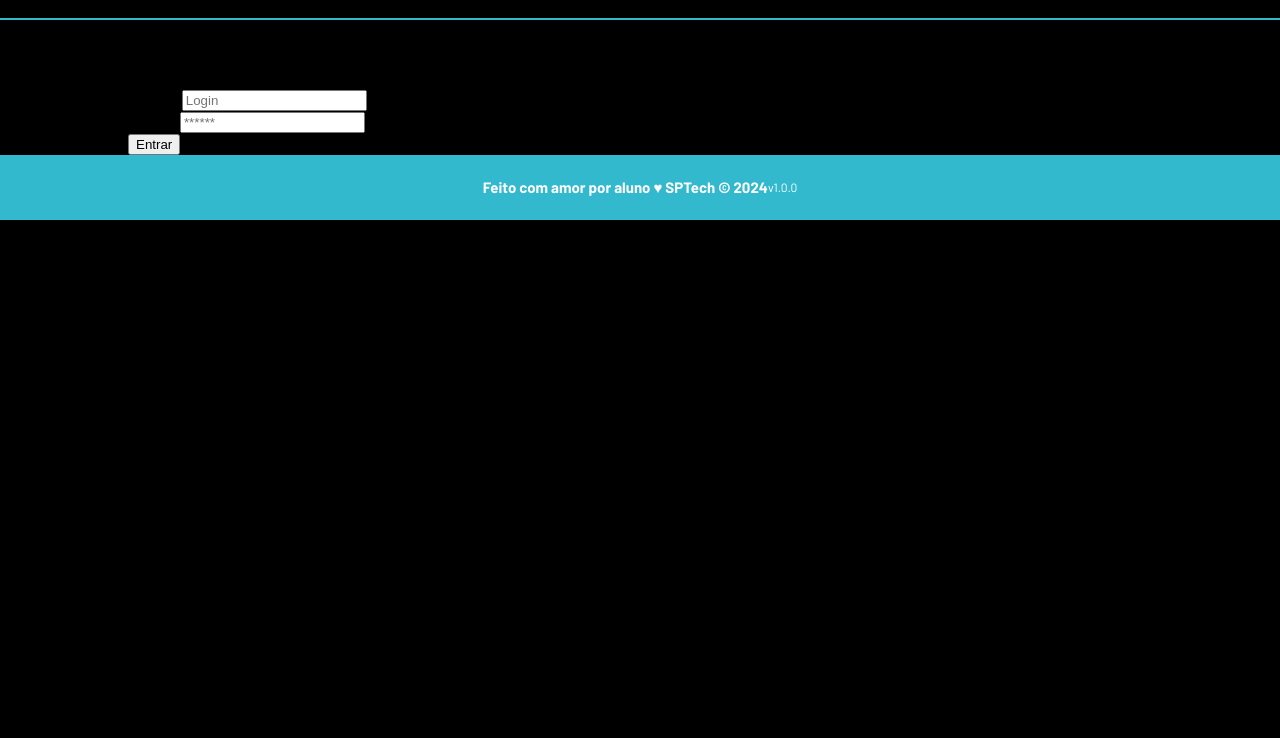
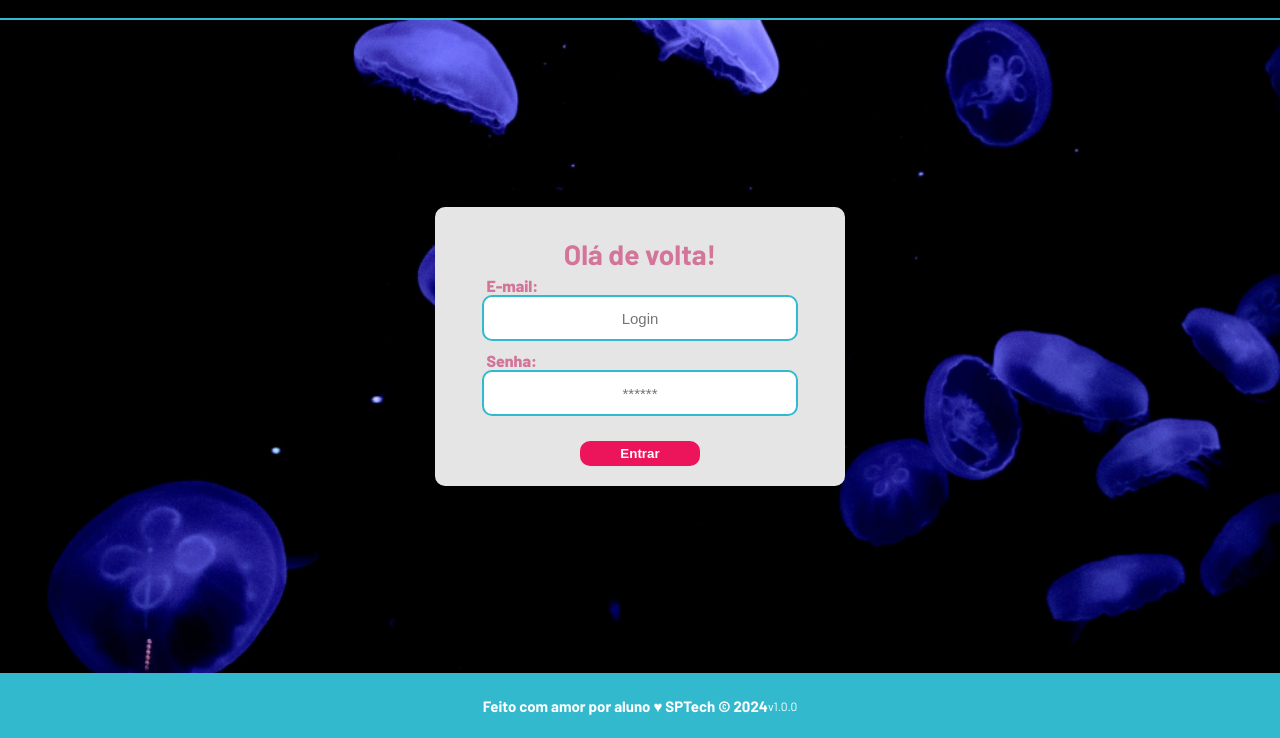
Before and after one commit to DinizSptech/AquaTechDiniz, a plain HTML site: page public/login.html in a window 1280 px wide. Shown: the part 62-800 px from the top of the page. Drawn offline with Linux system fonts and the light colour scheme.

Commit message:
Exercício finalizado

```diff
--- a/public/styles/style.css
+++ b/public/styles/style.css
@@ -16,6 +16,7 @@ body{
     --tamanho-banner: calc(100vh - var(--tamanho-header) - var(--tamanho-footer) - 2px);
     --tamanho-login: calc(100vh - var(--tamanho-header) - var(--tamanho-footer) - 2px);
     --tamanho-footer: 65px;
+    --largura-campo: calc(var(--tamanho-login)*0.8)
 }
 
 
@@ -139,3 +140,75 @@ body{
 .version {
     font-size:12px;
 }
+.login{
+    height: var(--tamanho-login);
+    display: flex;
+    justify-content: center;
+    align-items: center;
+    background-image: url('../assets/imgs/bg-jelly-fish-para-home.png');
+    background-size: cover;
+}
+
+.card{
+    background-color: #e5e5e5;
+    width: 40%;
+    height: fit-content;
+    display: flex;
+    justify-content:center;
+    align-items: center;
+    border-radius: 10px;
+    flex-direction: column;
+    font-weight: 800;
+    padding: 0px;
+    margin: 0;
+}
+.card h2{
+    color: #d37499;
+    margin: 0;
+    margin-top: 30px;
+    font-size: 28px;
+}
+.campo span{
+    color: #d37499;
+    align-self: flex-start;
+}
+
+.card input{
+    width: 100%;
+    border-radius: 10px;
+    border: 2px solid #32B9CD;
+    height: 40px;
+    text-align: center;
+    font-size: 15px;
+}
+
+.formulario .botao{
+    justify-self: center;
+    align-self: center;
+    border-radius: 10px;
+    background-color: #EC145B;
+    border: 0;
+    color: white;
+    padding: 5px;
+    text-align: center;
+    width: 120px;
+    font-weight: 800;
+    margin: 20px;
+}
+.login .container{
+    justify-content: center;
+}
+.campo{
+    width:  75%;
+    display: flex;
+    flex-direction: column;
+    align-items: center;
+    margin: 5px;
+}
+.formulario{
+    width: 100%;
+    display: flex;
+    flex-direction: column;
+    align-items: center;
+    justify-content: center;
+}
```
